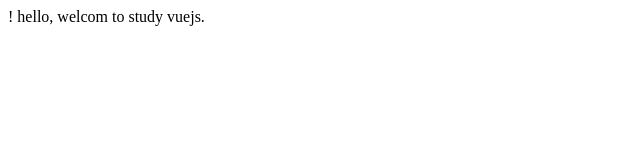
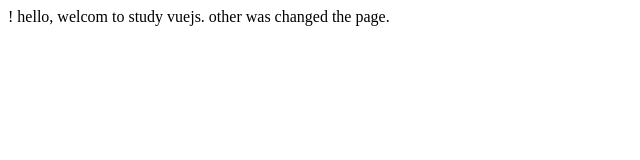
Before and after one commit to fuxily/vuejsdemo, a plain HTML site: page index.html in a window 1280 px wide. Shown: the whole page, without its empty margins (0-640 px from the left). Drawn offline with Linux system fonts and the light colour scheme.

Commit message:
Update index.html

```diff
--- a/index.html
+++ b/index.html
@@ -8,5 +8,6 @@
 </head>
 <body>
     hello, welcom to study vuejs.
+    other was changed the page.
 </body>
 </html>
```
